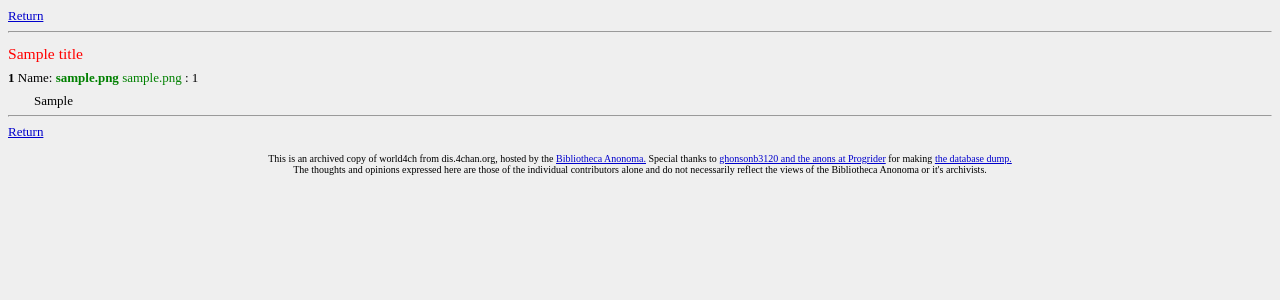
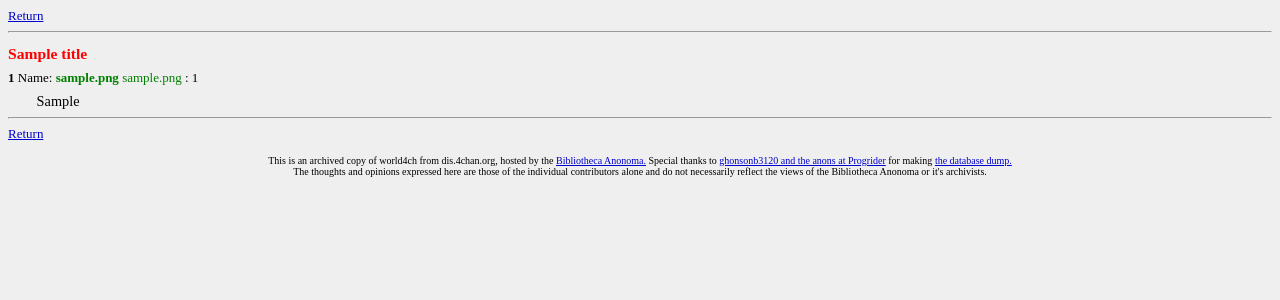
Before and after one commit to bibanon/world4ch, a Flask app: template app/templates/thread.html in a window 1280 px wide. Shown: the top 300 px of the page. Run offline with Flask 2, Linux system fonts and the light colour scheme; tables that the repository leaves empty hold one stand-in row (values such as "Sample post"); the template is opened without the code that fills it: values that come from a table or form of the project are taken from there, most other values are stand-ins (such as "Sample title", 1, 10 or a date in 2020); parts of the project's set-up code (start-up, migrations or seed data) failed here and were passed over; some web fonts are replaced.

Commit message:
Fix SJIS font display

```diff
--- a/app/static/style.css
+++ b/app/static/style.css
@@ -60,6 +60,7 @@ div.shell-thread > div {
     color: #F00;
 	  line-height: 120%;
     font-size: 1.5em;
+    font-weight: bold;
 }
 .subject a {
     text-decoration: none;
@@ -81,6 +82,7 @@ div.shell-thread > div {
 	  line-height: 120%;
     font-size: 1.2em;
     font-weight: normal;
+    font-weight: bold;
 }
 .post .num {
     font-weight: bold;
@@ -96,6 +98,8 @@ div.shell-thread > div {
 .postbody {
     margin: 0.5em 0em 0.5em 2em;
     overflow: hidden;
+    font-family: "ＭＳ Ｐゴシック", "MS PGothic", Mona, "Mona Font";
+    font-size: 1.1em
 }
 /* Subback */
 #subback div.float {
```
